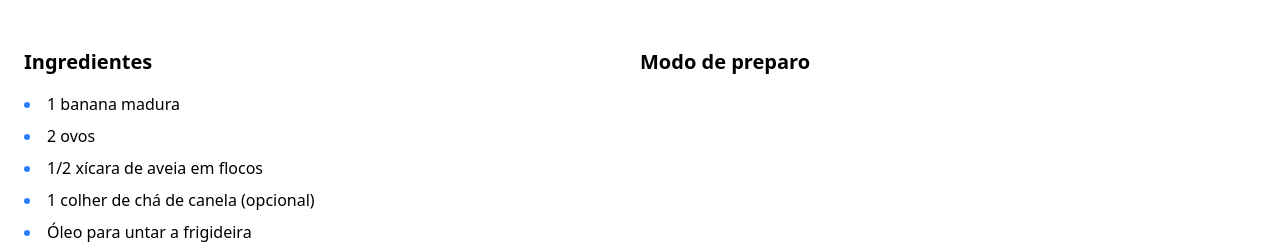
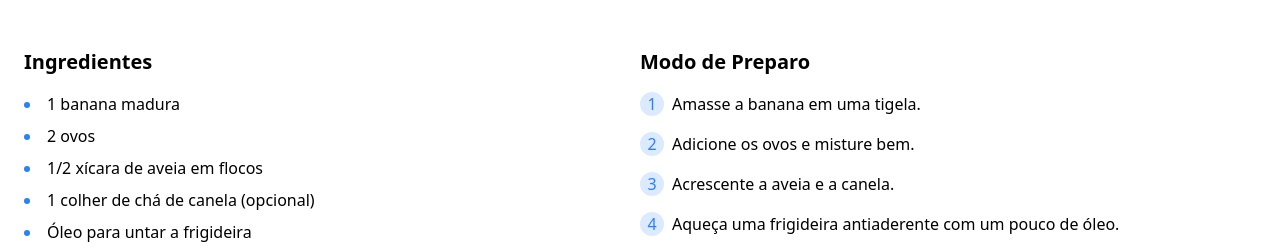
Before and after one commit to brenopz07/site-receitas_byron, a Next.js app in the folder receitas/: page /receitas/1 in a window 1280 px wide. Shown: the part 693-944 px from the top of the page. Built offline with nearby package versions, Linux system fonts and the light colour scheme.

Commit message:
feat:componente de infos de preparo

```diff
--- a/receitas/src/app/receitas/[id]/page.tsx
+++ b/receitas/src/app/receitas/[id]/page.tsx
@@ -1,4 +1,5 @@
 import InfoPill from "@/components/infoPill";
+import PreparationStep from "@/components/PreparationStep";
 import { recipes } from "@/lib/data";
 import Image from "next/image";
 import Link from "next/link";
@@ -20,7 +21,7 @@
     return (
         <main className="flex-grow py-8">
             <div className="container mx-auto">
-                <Link className="flex text-blue-500 hover:text-blue-800 mb-6" href='receitas'>
+                <Link className="flex text-blue-500 hover:text-blue-800 mb-6" href='/receitas'>
                 ← Voltar para receitas</Link>
                 <section className="rounded-lg overflow-hidden shado-md">
                     {/*Imagem da capa da receita*/}
@@ -44,7 +45,7 @@
                         <div className="flex gap-4">
                             <InfoPill title="Preparo" info={recipe.prepTime}/>
                             <InfoPill title="Cozimento" info={recipe.cookTime}/>
-                            <InfoPill title="Porçóes" info={recipe.servings}/>
+                            <InfoPill title="Porções" info={recipe.servings}/>
                             <InfoPill title="Categoria" info={recipe.category}/>
                         </div>
 
@@ -59,15 +60,19 @@
                                 <h2 className="text-xl font-bold mb-4">Ingredientes</h2>
                                 <ul className="list-disc list-inside space-y-2">
                                     {recipe.ingredients.map((ingredient) =>(
-                                        <li className="marker:text-blue-500">{ingredient}</li>
+                                        <li key={ingredient} className="marker:text-blue-500">{ingredient}</li>
                                     ))}
                                 </ul>
                             </div>
 
                             {/*coluna do modo preparo*/}
                             <div>
-                                <h2 className="text-xl font-bold mb-4">Modo de preparo</h2>
-                                {/*TODO: componente de passo de preparo */}
+                                <h2 className="text-xl font-bold mb-4">Modo de Preparo</h2>
+                                <ol className="space-y-4">
+                                    {recipe.instructions.map((instructions, index) =>(
+                                        <PreparationStep key={instructions} index={index+1} description={instructions}/>
+                                    ))}
+                                </ol>
                             </div>
                         </div>
                     </div>
--- /dev/null
+++ b/receitas/src/components/PreparationStep/index.tsx
@@ -0,0 +1,13 @@
+interface PreparationStepProps {
+    index: number;
+    description: string;
+}
+
+export default function PreparationStep({index, description}: PreparationStepProps) {
+    return (
+        <li className="flex gap-2">
+            <span className="flex justify-center bg-blue-100 w-6 h-6 rounded-full text-blue-500 flex-shrink-0">{index}</span>
+            <p>{description}</p>
+        </li>
+    )
+}
```
